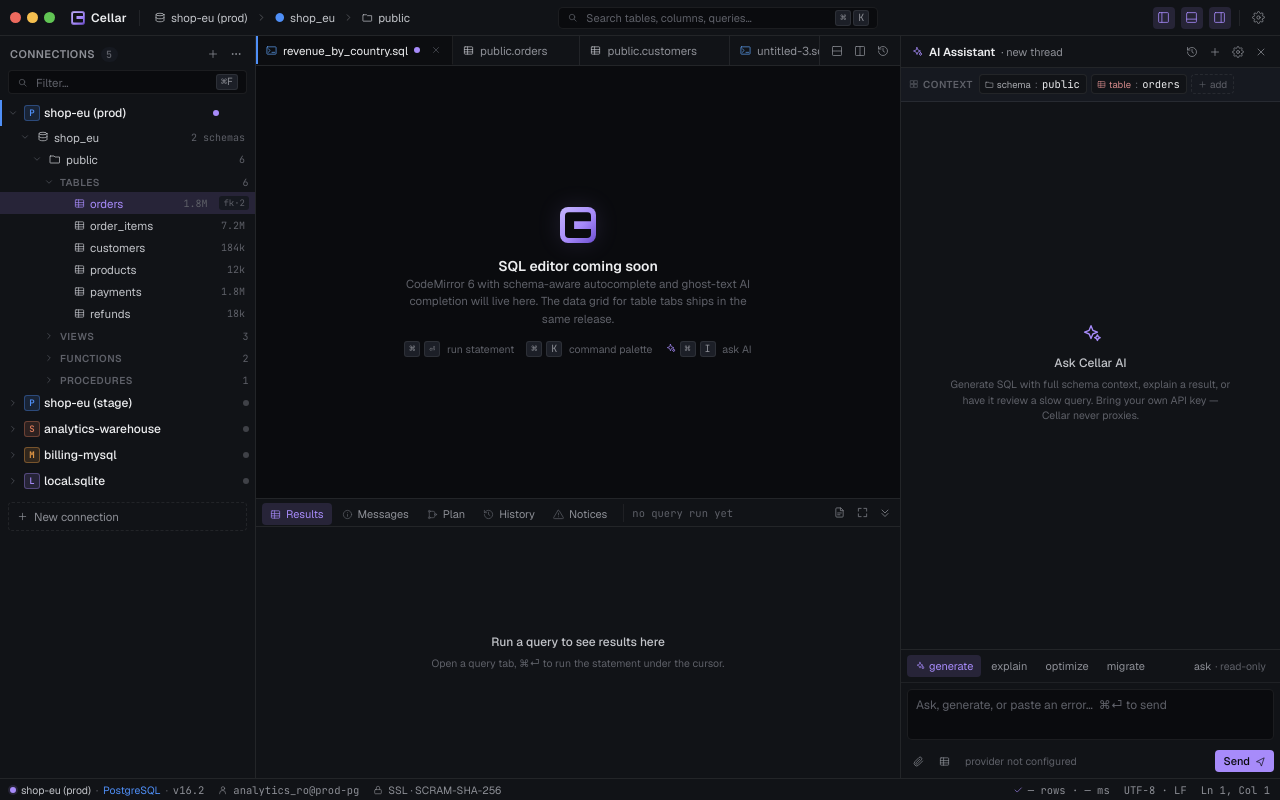
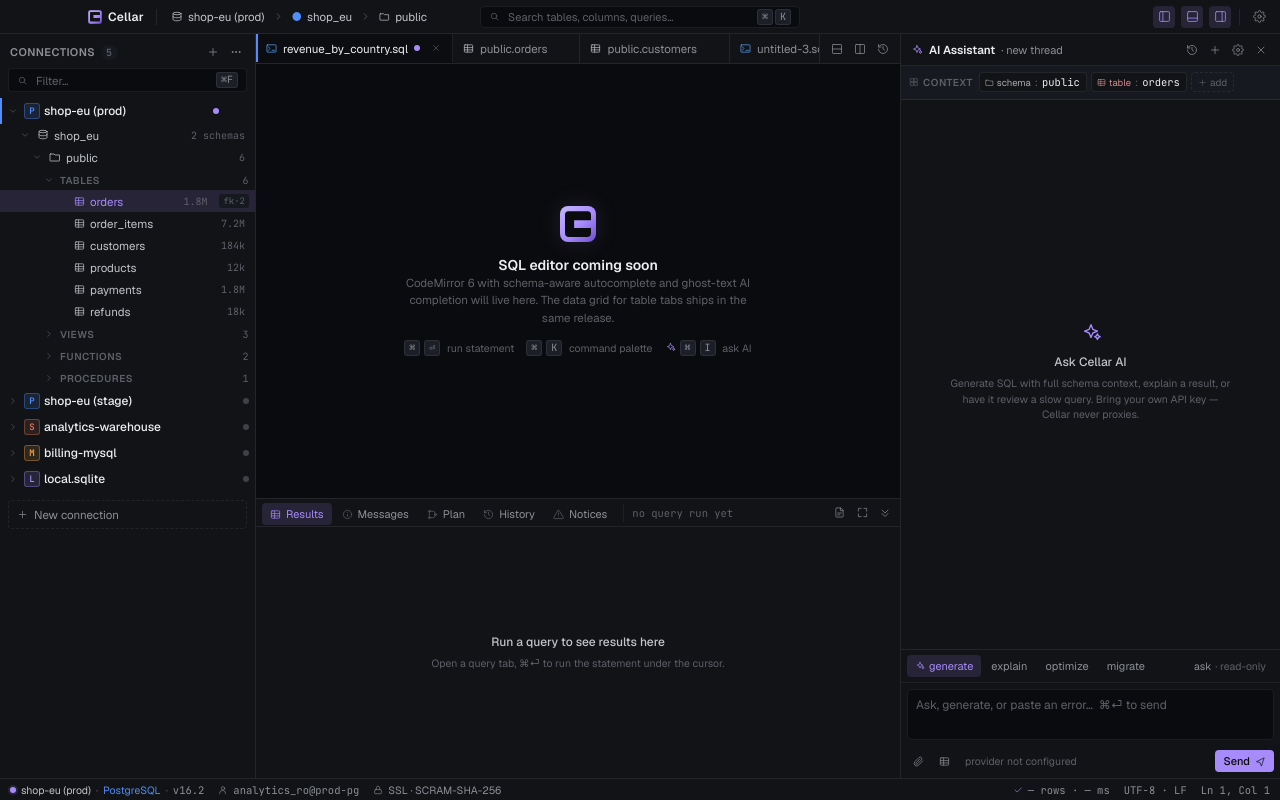
Before and after one commit to MRL-00/cellar, a React (Vite) app in the folder apps/desktop/: page / in a window 1280 px wide. Built offline with nearby package versions, Linux system fonts and the light colour scheme.

Commit message:
Fix desktop top bar alignment

```diff
--- a/apps/desktop/src-tauri/tauri.conf.json
+++ b/apps/desktop/src-tauri/tauri.conf.json
@@ -18,6 +18,12 @@
         "minWidth": 960,
         "minHeight": 600,
         "decorations": true,
+        "titleBarStyle": "Overlay",
+        "hiddenTitle": true,
+        "trafficLightPosition": {
+          "x": 12,
+          "y": 20
+        },
         "transparent": false,
         "backgroundColor": "#0c0d10"
       }
--- a/apps/desktop/src/components/TitleBar.tsx
+++ b/apps/desktop/src/components/TitleBar.tsx
@@ -12,11 +12,7 @@
   return (
     <div className="cellar-titlebar">
       <div className="cellar-titlebar-left">
-        <div className="cellar-traffic">
-          <span style={{ background: "#ed6a5e" }} />
-          <span style={{ background: "#f5bf4f" }} />
-          <span style={{ background: "#61c554" }} />
-        </div>
+        <div className="cellar-native-controls-spacer" aria-hidden="true" />
         <div className="cellar-brand">
           <span className="cellar-brand-mark" />
           <span className="cellar-brand-name">Cellar</span>
--- a/apps/desktop/src/styles/chrome.css
+++ b/apps/desktop/src/styles/chrome.css
@@ -48,6 +48,7 @@
 
 /* ─── title bar ─── */
 .cellar-titlebar {
+  position: relative;
   height: var(--titlebar-h);
   display: flex;
   align-items: center;
@@ -78,11 +79,11 @@
   .cellar-breadcrumbs > svg { display: none; }
 }
 
-.cellar-traffic { display: flex; gap: 6px; padding: 0 6px 0 0; }
-.cellar-traffic span {
-  width: 11px;
-  height: 11px;
-  border-radius: 50%;
+.cellar-native-controls-spacer {
+  width: 68px;
+  height: 100%;
+  flex-shrink: 0;
+  pointer-events: none;
 }
 
 .cellar-brand {
@@ -140,13 +141,16 @@
 .cellar-bc:hover { background: var(--bg-3); color: var(--fg-0); }
 
 .cellar-cmdk {
+  position: absolute;
+  left: 50%;
+  top: 50%;
+  transform: translate(-50%, -50%);
   display: flex;
   align-items: center;
   gap: 8px;
   height: 22px;
   width: 320px;
   max-width: 320px;
-  margin: 0 auto;
   padding: 0 8px;
   background: var(--bg-inset);
   border: 1px solid var(--border-default);
--- a/apps/desktop/src/styles/tokens.css
+++ b/apps/desktop/src/styles/tokens.css
@@ -71,7 +71,7 @@
   --row-h: 22px;
   --row-h-tight: 20px;
   --tab-h: 30px;
-  --titlebar-h: 36px;
+  --titlebar-h: 34px;
   --statusbar-h: 22px;
   --pad-1: 4px;
   --pad-2: 6px;
```
